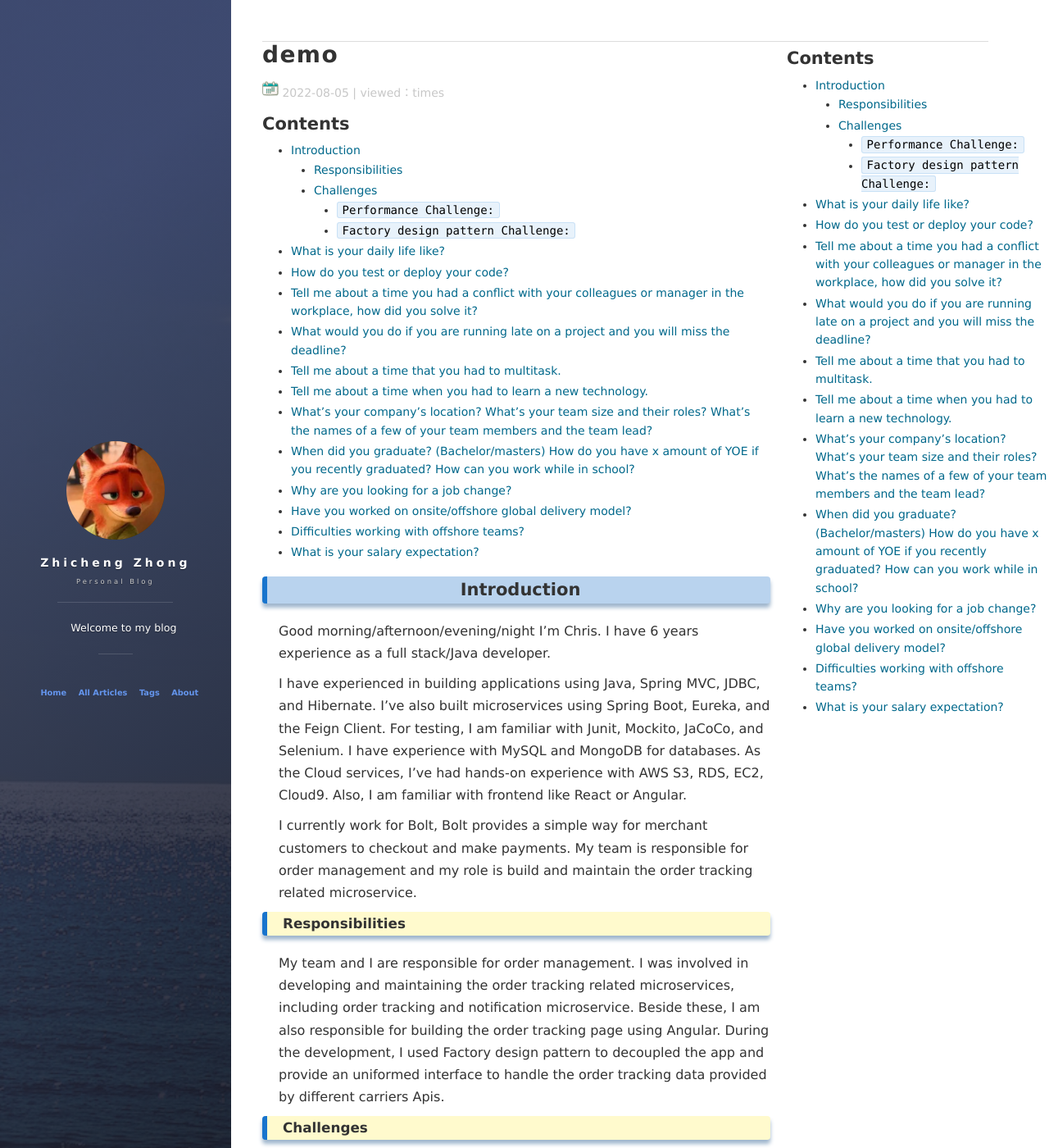
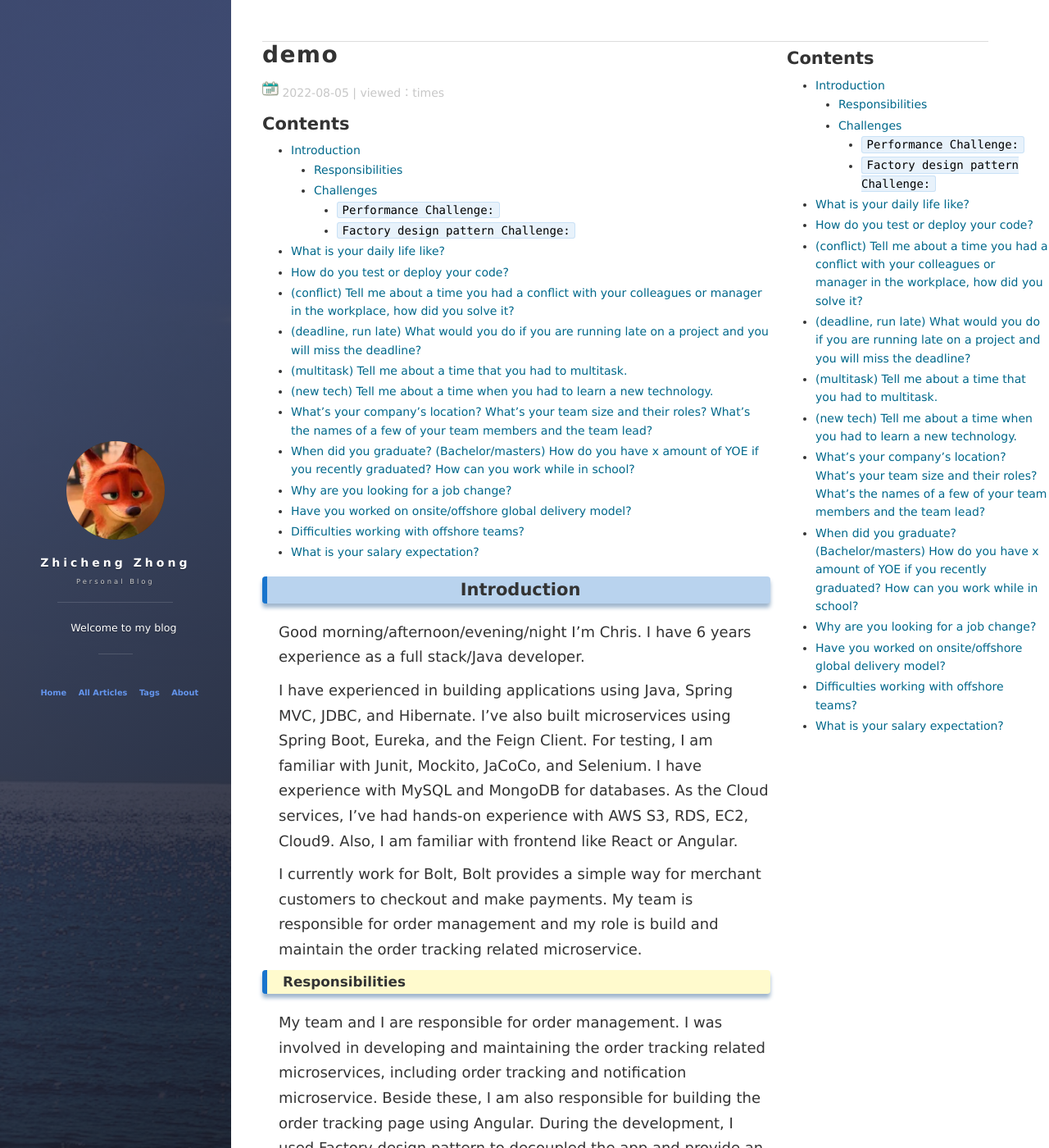
Before and after one commit to ChrisZZhong/chriszzhong.github.io, a Jekyll site: the page built from _posts/2022-09-10-script.md, in a window 1280 px wide and 1400 px high. Shown: the whole window at 82% size. Built offline with Jekyll 4.4.1, drawn with Linux system fonts in a browser that asks for light colours; nearby versions of some CDN libraries; comment, search, counter and statistics services are not loaded; some of the changed text lies outside the part shown.

Commit message:
update daily english

```diff
--- a/_posts/2022-09-10-script.md
+++ b/_posts/2022-09-10-script.md
@@ -58,7 +58,7 @@ I am responsible for unit tests, and I will run the test to achieve 90% code cov
 
 After several commits, we will release the new version to the production environment.
 
-## Tell me about a time you had a conflict with your colleagues or manager in the workplace, how did you solve it?
+## (conflict) Tell me about a time you had a conflict with your colleagues or manager in the workplace, how did you solve it?
 
 In a recent project, I had a difference of opinion with my manager over the choice of a message broker for our order tracking service. Initially, I proposed using AWS (SQS) because it seemed like a convenient option given our existing infrastructure on AWS. However, my manager suggested using Kafka instead.
 
@@ -68,7 +68,7 @@ My manager, on the other hand, was concerned about the potential risk of vendor
 
 It became clear that we considered from different perspectives. I know the importance of avoiding vendor lock-in and appreciated my manager's forward-thinking approach. Instead of being stubborn about my viewpoint, I chose to use kafka.
 
-## What would you do if you are running late on a project and you will miss the deadline?
+## (deadline, run late) What would you do if you are running late on a project and you will miss the deadline?
 
 I will communicate transparently with my manager and the relevant team members, I think effective communication is crucial.
 
@@ -78,7 +78,7 @@ So, I reported the situation to my manager. At the same time, I reached out to t
 
 Open and effective communication should be a good solution.
 
-## Tell me about a time that you had to multitask.
+## (multitask) Tell me about a time that you had to multitask.
 
 Multitasking is a common thing in the workplace, and I've had several experiences.
 
@@ -92,7 +92,7 @@ To deal with production issues, I ensure that I address the most critical proble
 
 By gradually working through each task and systematically prioritizing and breaking them down into manageable chunks, I've found that I can handle multiple tasks.
 
-## Tell me about a time when you had to learn a new technology.
+## (new tech) Tell me about a time when you had to learn a new technology.
 
 For frontend, I am initially using HTML and CSS, JSTL stuff. At Bolt, we use Angular for frontend, so this is an exciting opportunity to enhance my skills by learning Angular.
 
--- a/css/main.css
+++ b/css/main.css
@@ -152,7 +152,7 @@ p {
   margin-top: 5px;
   line-height: 1.7em;
   padding-left: 20px;
-  font-size: 16px;
+  font-size: 18px;
 }
 
 strong {
```
